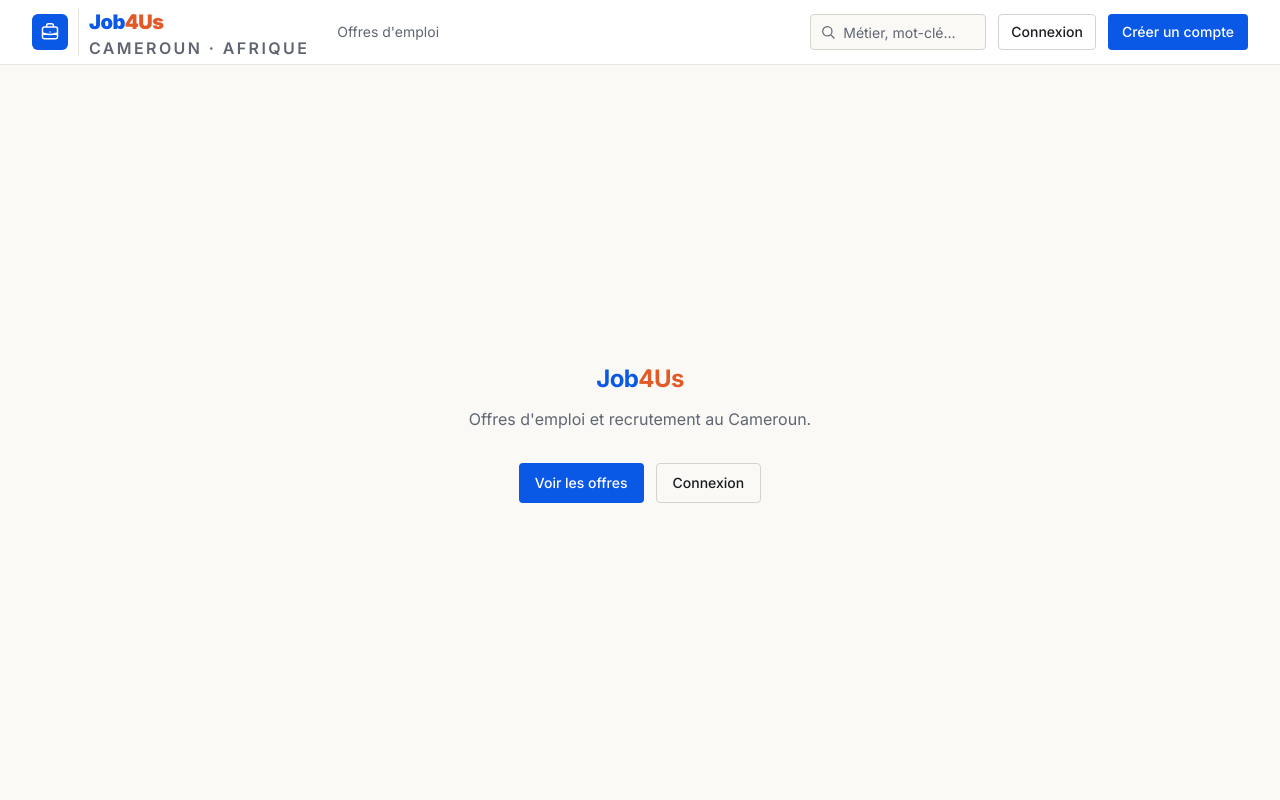
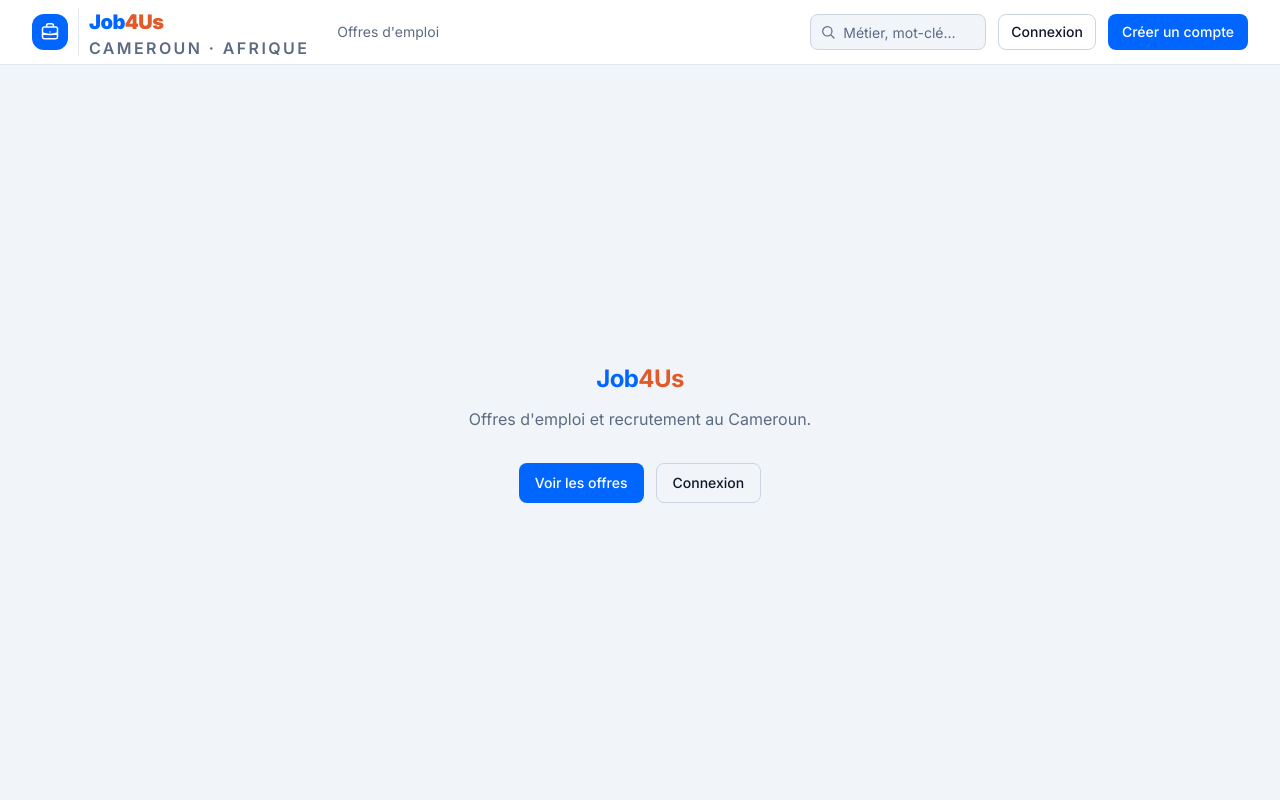
Before and after one commit to Djibril-dev237/JOB4us, a Next.js app: page / in a window 1280 px wide. Shown: the top 800 px of the page. Built offline with nearby package versions, Linux system fonts and the light colour scheme; no server answers.

Commit message:
feat(design): tokens PHP+ - palette bleu #0066FF/fond #F1F5F9, rayons 8/12/16

```diff
--- a/src/app/globals.css
+++ b/src/app/globals.css
@@ -2,49 +2,59 @@
 
 /* ───────────────────────────────────────────────────────────────
    Design tokens Job4Us
-   Direction validée : « Produit chaleureux » (Étape 2/3).
-   Contraintes : aucun dégradé, rayons 4/6/8px maximum (jamais
+   Direction validée : « PHP+ » — le design du Laravel legacy repris
+   comme base et amélioré (refonte M2 v2, Étapes 1-3 validées) :
+   fond gris froid, bleu #0066FF pour tous les CTA, orange réservé
+   au wordmark « 4Us ».
+   Contraintes : aucun dégradé, boutons 8px maximum (jamais
    pilule), contrastes AA minimum (4,5:1), texte >= 12px.
    ─────────────────────────────────────────────────────────────── */
 
 @theme {
   /* Surfaces */
-  --color-canvas: #faf9f6; /* fond de page (neutre chaud) */
-  --color-surface: #ffffff; /* cartes, header, tiroir */
-  --color-surface-alt: #f3f2ee; /* sections alternées, en-têtes de tableau */
+  --color-canvas: #f1f5f9; /* fond de page (bg-light PHP) */
+  --color-surface: #ffffff; /* cartes, navbar, tiroir */
+  --color-surface-alt: #f8faff; /* sections alternées, cartes d'info, survols */
 
   /* Texte */
-  --color-ink: #1a1d21; /* principal, 15,7:1 sur canvas */
-  --color-ink-muted: #5f6672; /* secondaire, 5,3:1 sur canvas */
+  --color-ink: #0f172a; /* principal, 16,3:1 sur canvas */
+  --color-ink-muted: #5b6b82; /* secondaire, 4,96:1 sur canvas — le #64748B
+                                 du PHP descendait à 4,34:1 sur #F1F5F9 */
 
   /* Filets */
-  --color-line: #e8e6e1; /* bordures 1px, accordées au fond chaud */
-  --color-line-strong: #d6d3cc; /* champs, tableaux */
+  --color-line: #e2e8f0; /* bordures 1px (exact --border PHP) */
+  --color-line-strong: #cbd5e1; /* champs, tableaux, survol de carte */
 
   /* Marque et actions (bleu = tous les CTA ; orange = marque seule) */
-  --color-brand: #0a58e6; /* CTA, liens, actif, 5,9:1 sur blanc */
-  --color-brand-dark: #0846bc; /* survol / actif foncé */
-  --color-brand-tint: #edf3ff; /* fond actif discret */
+  --color-brand: #0066ff; /* CTA, liens, actif — 4,84:1 en blanc sur bleu */
+  --color-brand-dark: #0044bb; /* survol / actif foncé (exact --primary-dark) */
+  --color-brand-tint: #eff6ff; /* fond actif discret (exact --primary-light) */
   --color-accent: #e15a28; /* orange : wordmark « 4Us » — #ff6b35 rejeté par
                               Lighthouse (2.53–2.83:1, seuil large text 3:1) ;
                               #e15a28 atteint 3,3:1 minimum sur tous les fonds */
+  --color-accent-strong: #c94910; /* orange porteur de texte blanc : 4,7:1
+                                     (compteurs, badges — réservé M3+) */
 
-  /* États métier */
-  --color-ok: #0f7b4f;
-  --color-ok-tint: #e9f6f0;
-  --color-danger: #c23333;
-  --color-danger-tint: #fbeded;
-  --color-warn: #b45309;
-  --color-warn-tint: #fcf3e7;
+  /* États métier (versions assombries du PHP : #10b981 / #ef4444 /
+     #f59e0b échouent en texte petit, 2,4 à 3,8:1) */
+  --color-ok: #047857; /* 5,5:1 sur blanc */
+  --color-ok-tint: #ecfdf5;
+  --color-danger: #b91c1c; /* 6,5:1 sur blanc, 5,9:1 sur sa teinte */
+  --color-danger-tint: #fef2f2;
+  --color-warn: #92400e; /* 7,1:1 sur blanc */
+  --color-warn-tint: #fffbeb;
 
-  /* Rayons (échelle fermée, maximum 8px) */
-  --radius-sm: 0.25rem; /* 4px : boutons, champs, badges */
-  --radius-md: 0.375rem; /* 6px : nav, tiroir, menus */
-  --radius-lg: 0.5rem; /* 8px : cartes, modales */
+  /* Rayons (échelle fermée ; boutons et champs 8px maximum) */
+  --radius-sm: 0.5rem; /* 8px : boutons, champs, avatar carré */
+  --radius-md: 0.75rem; /* 12px : cartes, menus, tiroir, liens sidebar */
+  --radius-lg: 1rem; /* 16px : panneaux larges (carte auth) */
 
-  /* Ombres : une seule intensité au repos, une au survol */
-  --shadow-card: 0 1px 2px rgba(26, 29, 33, 0.06);
-  --shadow-lift: 0 4px 12px rgba(26, 29, 33, 0.1); /* survol de carte uniquement */
+  /* Ombres : une au repos (identique au --card-shadow PHP) */
+  --shadow-card:
+    0 1px 3px rgba(0, 0, 0, 0.06), 0 1px 2px rgba(0, 0, 0, 0.04);
+  /* une seule pour les éléments soulevés (menus, survol de carte) */
+  --shadow-lift:
+    0 10px 25px -5px rgba(15, 23, 42, 0.1), 0 8px 10px -6px rgba(15, 23, 42, 0.1);
 
   /* Mouvement : court et fonctionnel (jamais décoratif) */
   --duration-fast: 150ms; /* survol, focus, couleurs */
```
